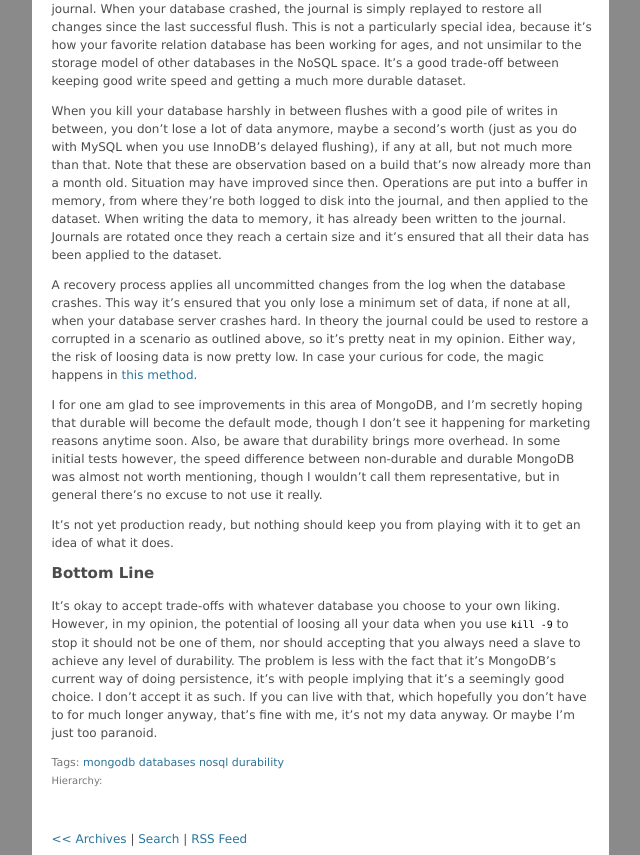
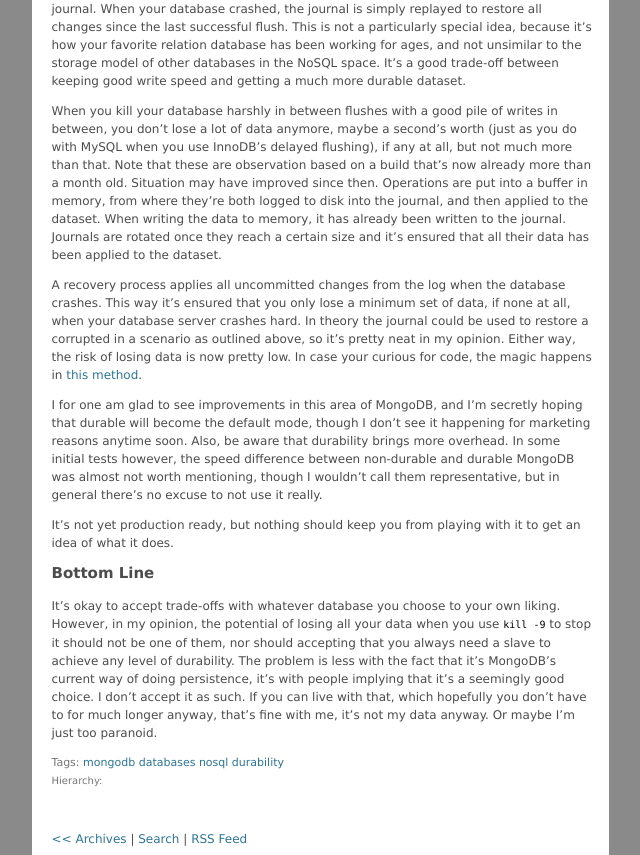
Before and after one commit to roidrage/paperplanes, a Jekyll site: the page built from _posts/2011-1-10-mongodb_and_data_durability.md, in a window 1280 px wide and 900 px high, scrolled down 1837 px, cut to the strip 0-855 px from the top of the window. Shown: the whole strip, without its empty margins (320-960 px from the left). Built offline with Jekyll 4.4.1, drawn with Linux system fonts in a browser that asks for light colours; comment, search, counter and statistics services are not loaded.

Commit message:
Fix typos.

```diff
--- a/_posts/2011-1-10-mongodb_and_data_durability.md
+++ b/_posts/2011-1-10-mongodb_and_data_durability.md
@@ -100,7 +100,7 @@
 A recovery process applies all uncommitted changes from the log when the database crashes. This way it's ensured that
 you only lose a minimum set of data, if none at all, when your database server crashes hard. In theory the journal could
 be used to restore a corrupted in a scenario as outlined above, so it's pretty neat in my opinion. Either way, the risk
-of loosing data is now pretty low. In case your curious for code, the magic happens in [this
+of losing data is now pretty low. In case your curious for code, the magic happens in [this
 method](https://github.com/mongodb/mongo/blob/master/db/dur.cpp#L419-461).
 
 I for one am glad to see improvements in this area of MongoDB, and I'm secretly hoping that durable will become the
@@ -113,7 +113,7 @@
 ### Bottom Line
 
 It's okay to accept trade-offs with whatever database you choose to your own liking. However, in my opinion, the
-potential of loosing all your data when you use `kill -9` to stop it should not be one of them, nor should accepting
+potential of losing all your data when you use `kill -9` to stop it should not be one of them, nor should accepting
 that you always need a slave to achieve any level of durability. The problem is less with the fact that it's MongoDB's
 current way of doing persistence, it's with people implying that it's a seemingly good choice. I don't accept it as
 such. If you can live with that, which hopefully you don't have to for much longer anyway, that's fine with me, it's not
```
